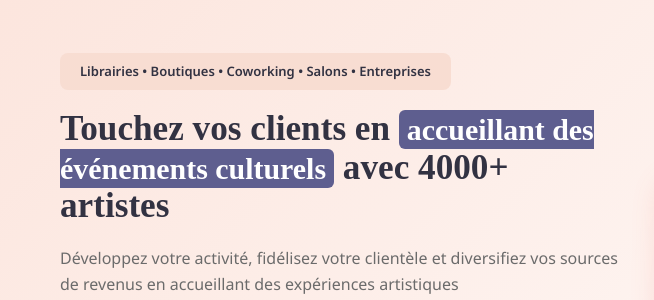
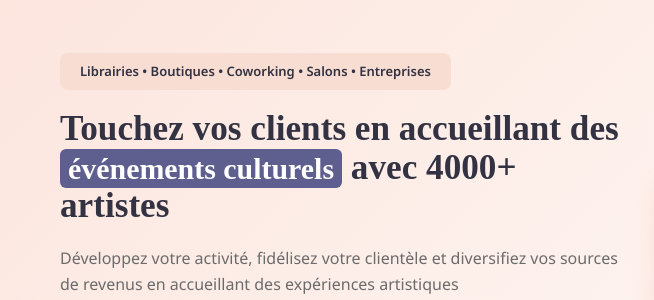
Before and after one commit to MartinJeudy/lieux, a plain HTML site: page index.html in a window 1280 px wide. Shown: the part 87-387 px from the top of the page, 0-654 px from the left. Drawn offline with Linux system fonts and the light colour scheme; a web font is replaced by a local one.

Commit message:
Update index.html

```diff
--- a/index.html
+++ b/index.html
@@ -1336,7 +1336,7 @@
                 <div class="hero-content">
                     <div class="hero-text animate-left">
                         <div class="value-proposition">Librairies • Boutiques • Coworking • Salons • Entreprises</div>
-                        <h1>Touchez vos clients en <span class="highlight-box">accueillant des événements culturels</span> avec 4000+ artistes</h1>
+                        <h1>Touchez vos clients en accueillant des <span class="highlight-box">événements culturels</span> avec 4000+ artistes</h1>
                         <p class="hero-tagline">Développez votre activité, fidélisez votre clientèle et diversifiez vos sources de revenus en accueillant des expériences artistiques</p>
 
                         <ul class="check-list">
```
